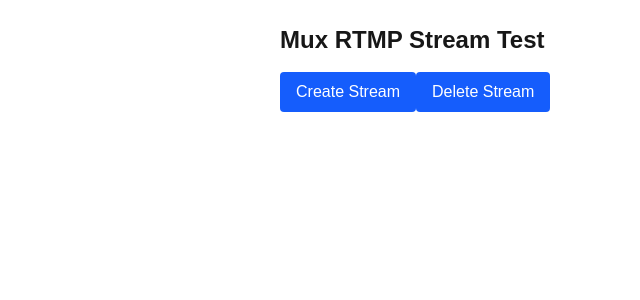
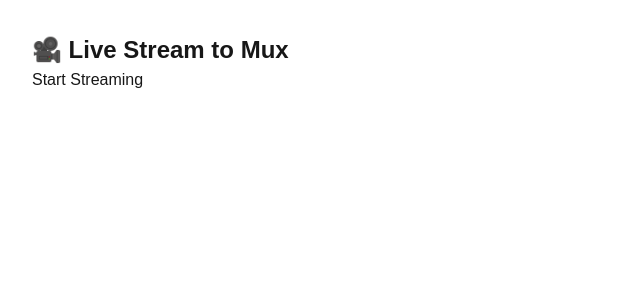
Before and after one commit to AryanDesh/ops-mux-testing, a Next.js app: page / in a window 1280 px wide. Shown: the top 300 px of the page, without its empty margins (0-640 px from the left). Built offline with nearby package versions, Linux system fonts and the light colour scheme.

Commit message:
initial working example

```diff
--- a/package.json
+++ b/package.json
@@ -14,7 +14,8 @@
     "next": "15.2.4",
     "next-video": "^2.2.0",
     "react": "^19.0.0",
-    "react-dom": "^19.0.0"
+    "react-dom": "^19.0.0",
+    "socket.io-client": "^4.8.1"
   },
   "devDependencies": {
     "@tailwindcss/postcss": "^4",
--- a/src/app/api/mux/create-stream/route.ts
+++ /dev/null
@@ -1,19 +0,0 @@
-import { NextRequest, NextResponse } from 'next/server';
-import mux from '@/libs/muxUtils';
-export async function POST(req: NextRequest) {
-  try {
-    const liveStream = await mux.video.liveStreams.create({
-      playback_policy: ['public'],
-      new_asset_settings: { playback_policy: ['public'] },
-    });
-    console.log(liveStream);
-    return NextResponse.json({
-      streamKey: liveStream.stream_key,
-      playbackId: liveStream.playback_ids?.[0]?.id,
-      streamId : liveStream.id
-    });
-  } catch (err) {
-    console.error('Mux error:', err);
-    return NextResponse.json({ error: 'Failed to create stream' }, { status: 500 });
-  }
-}
--- a/src/app/api/mux/delete-stream/route.ts
+++ /dev/null
@@ -1,10 +0,0 @@
-import { NextRequest, NextResponse } from 'next/server';
-import mux from '@/libs/muxUtils';
-
-export async function POST(req: NextRequest) {
-  const streamId = req.nextUrl.searchParams.get('streamId');
-  if (!streamId) return NextResponse.json({ error: 'Missing streamId' }, { status: 400 });
-
-  const stream = await mux.video.liveStreams.delete(streamId);
-  return NextResponse.json({ deletedStream : stream});
-}
--- a/src/app/api/mux/stream-status/route.ts
+++ b/src/app/api/mux/stream-status/route.ts
@@ -1,10 +1,20 @@
 import { NextRequest, NextResponse } from 'next/server';
-import mux from '@/libs/muxUtils';
 
 export async function GET(req: NextRequest) {
-  const streamId = req.nextUrl.searchParams.get('streamId');
-  if (!streamId) return NextResponse.json({ error: 'Missing streamId' }, { status: 400 });
+  const { searchParams } = new URL(req.url);
+  const streamId = searchParams.get('streamId');
 
-  const stream = await mux.video.liveStreams.retrieve(streamId);
-  return NextResponse.json({ isActive: stream.status });
+  if (!streamId) {
+    return NextResponse.json({ error: 'Missing streamId' }, { status: 400 });
+  }
+
+  try {
+    const res = await fetch(`http://localhost:3001/mux/status?streamId=${streamId}`);
+    const data = await res.json();
+
+    return NextResponse.json(data);
+  } catch (error) {
+    console.error('Mux Status API Error:', error);
+    return NextResponse.json({ error: 'Failed to fetch status' }, { status: 500 });
+  }
 }
--- a/src/app/page.tsx
+++ b/src/app/page.tsx
@@ -1,87 +1,88 @@
 'use client';
 
 import { useEffect, useState } from 'react';
+import StreamSender from '@/components/StreamSender';
+
 export default function Home() {
-  const [streamKey, setStreamKey] = useState('');
-  const [playbackId, setPlaybackId] = useState('');
-  const [streamId, setStreamId] = useState('');
-  const [streamActive, setStreamActive] = useState(false);
-  const [polling, setPolling] = useState(false);
-
-  const handleCreateStream = async () => {
-    const res = await fetch('/api/mux/create-stream', { method: 'POST' });
-    const data = await res.json();
-    setStreamKey(data.streamKey);
-    setPlaybackId(data.playbackId);
-    setStreamId(data.streamId);
-    setPolling(true);
-  };
-
-  const handleDeleteStream = async () => {
-    const res = await fetch('/api/mux/delete-stream', {method : 'POST'});
-    console.log(res.json());
-    setStreamKey('');
-    setPlaybackId('');
-    setStreamId('');
-    setStreamActive(false);
-    setPolling(false);
-  }
+  const [streamId, setStreamId] = useState<string | null>(null);
+  const [isStreamActive, setIsStreamActive] = useState(false);
 
   useEffect(() => {
-    if (!polling || !streamId) return;
+    if (!streamId) return;
+    console.log(streamId)
 
     const interval = setInterval(async () => {
-      const res = await fetch(`/api/mux/stream-status?streamId=${streamId}`);
-      const data = await res.json();
-      console.log('Polling:', data);
-      if (data.isActive == 'active') {
-        console.log("In is active")
-        setStreamActive(true);
-        setPolling(false);
-        clearInterval(interval);
+      try {
+        const res = await fetch(`/api/mux/status?streamId=${streamId}`);
+        const data = await res.json();
+        console.log(data);
+        if (data?.isActive) {
+          setIsStreamActive(true);
+          clearInterval(interval);
+        }
+      } catch (err) {
+        console.error('Error polling stream status:', err);
       }
-    }, 5000);
+    }, 3000);
 
     return () => clearInterval(interval);
-  }, [polling, streamId]);
+  }, [streamId]);
 
   return (
-    <main className="p-6 max-w-3xl mx-auto">
-      <h1 className="text-2xl font-bold mb-4">Mux RTMP Stream Test</h1>
-      <button
-        onClick={handleCreateStream}
-        className="px-4 py-2 bg-blue-600 text-white rounded"
-      >
-        Create Stream
-      </button>
+    <main style={{ padding: '2rem' }}>
+      <h1 style={{ fontSize: '1.5rem', fontWeight: 'bold' }}>🎥 Live Stream to Mux</h1>
 
-      <button
-        onClick={handleDeleteStream}
-        className="px-4 py-2 bg-blue-600 text-white rounded"
-      >
-        Delete Stream
-      </button>
+      <StreamSenderWrapper onStreamId={(id) => setStreamId(id)} />
 
-
-      {streamKey && (
-        <div className="mt-4 space-y-2">
-          <p><strong>Stream Key:</strong> {streamKey}</p>
-          <p><strong>RTMP URL:</strong> rtmp://global-live.mux.com:5222/app</p>
-          <p><strong>Playback ID:</strong> {playbackId}</p>
-        </div>
+      {streamId && !isStreamActive && (
+        <p style={{ marginTop: '1rem', color: 'orange' }}>⏳ Waiting for stream to become active...</p>
       )}
 
-      {streamActive && playbackId && (
-        <div className="mt-6">
-          <mux-player
-            playback-id={playbackId}
-            metadata-video-title="Test Stream"
-            metadata-viewer-user-id="user-id-007"
-            stream-type="live"
-            style={{ width: '100%', maxWidth: '640px', height: '360px' }}
-          />
-        </div>
+      {isStreamActive && (
+        <p style={{ marginTop: '1rem', color: 'green' }}>✅ Stream is LIVE!</p>
       )}
     </main>
   );
 }
+
+function StreamSenderWrapper({ onStreamId }: { onStreamId: (id: string) => void }) {
+  const [playbackId, setPlaybackId] = useState('');
+  const [streamId, setStreamId] = useState('');
+
+  useEffect(() => {
+    if (streamId) {
+      onStreamId(streamId);
+      console.log("Stream Sender" , streamId);
+    }
+  }, [streamId]);
+
+  return (
+    <StreamSenderCapture
+      onCapture={(data) => {
+        if (data.streamId) setStreamId(data.streamId);
+        if (data.playbackId) setPlaybackId(data.playbackId);
+      }}
+    />
+  );
+}
+
+function StreamSenderCapture({
+  onCapture,
+}: {
+  onCapture: (data: { playbackId: string; streamId: string }) => void;
+}) {
+  const [playbackId, setPlaybackId] = useState('');
+  const [streamId, setStreamId] = useState('');
+
+  useEffect(() => {
+    if (playbackId && streamId) {
+      onCapture({ playbackId, streamId });
+    }
+  }, [playbackId, streamId]);
+
+  return (
+    <StreamSender
+      key="sender"
+    />
+  );
+}
--- /dev/null
+++ b/src/components/StreamPlayer.tsx
@@ -0,0 +1,44 @@
+'use client';
+import { useEffect, useState } from 'react';
+
+interface StreamStatus {
+  status: string;
+  isActive: boolean;
+}
+
+export default function StreamPlayer({ playbackId, streamId }: { playbackId: string, streamId: string }) {
+  const [isLive, setIsLive] = useState(false);
+  const [status, setStatus] = useState<StreamStatus | null>(null);
+
+  useEffect(() => {
+    const pollStreamStatus = async () => {
+      try {
+        const res = await fetch(`/api/mux/stream-status?streamId=${streamId}`);
+        const data: StreamStatus = await res.json();
+        setStatus(data);
+        setIsLive(data.isActive);
+      } catch (error) {
+        console.error('Polling failed:', error);
+      }
+    };
+
+    const interval = setInterval(pollStreamStatus, 5000);
+    pollStreamStatus();
+    return () => clearInterval(interval);
+  }, [streamId]);
+
+  return (
+    <div className="mt-6">
+      <p><strong>Stream Status:</strong> {status?.status || 'Loading...'}</p>
+      {isLive && (
+        <mux-player
+          playback-id={playbackId}
+          metadata-video-title="Test Stream"
+          metadata-viewer-user-id="user-id-007"
+          stream-type="live"
+          style={{ width: '100%', maxWidth: '640px', height: '360px' }}
+        />
+      )}
+    </div>
+  );
+}
--- /dev/null
+++ b/src/components/StreamSender.tsx
@@ -0,0 +1,54 @@
+'use client';
+import { useEffect, useRef, useState } from 'react';
+import StreamPlayer from './StreamPlayer';
+import { io, Socket } from 'socket.io-client';
+
+export default function StreamSender() {
+  const socketRef = useRef<Socket | null>(null);
+  const mediaRecorderRef = useRef<MediaRecorder | null>(null);
+  const [isStreaming, setIsStreaming] = useState(false);
+  const [playbackId, setPlaybackId] = useState('');
+  const [stream_id, setStream_id] = useState('');
+
+  const startStreaming = async () => {
+    socketRef.current = io('http://localhost:3001');
+    console.log(socketRef.current)
+
+    socketRef.current.on('connect', async () => {
+      const stream = await navigator.mediaDevices.getUserMedia({ video: true, audio: true });
+
+      mediaRecorderRef.current = new MediaRecorder(stream, {
+        mimeType: 'video/webm; codecs=vp8,opus',
+      });
+
+      mediaRecorderRef.current.ondataavailable = (event) => {
+        if (event.data.size > 0 && socketRef.current?.connected) {
+          event.data.arrayBuffer().then(buffer => {
+            socketRef.current?.emit('message', buffer);
+          });
+        }
+      };
+
+      mediaRecorderRef.current.start(1000);
+      setIsStreaming(true);
+    });
+
+    socketRef.current.on('message', (msg: string) => {
+      const { playbackId, streamId } = JSON.parse(msg);
+      setPlaybackId(playbackId);
+      setStream_id(streamId);
+    });
+  };
+
+  return (
+    <div>
+      <button onClick={startStreaming} disabled={isStreaming}>
+        {isStreaming ? 'Streaming...' : 'Start Streaming'}
+      </button>
+
+      {playbackId && (
+        <StreamPlayer playbackId={playbackId} streamId={stream_id} />
+      )}
+    </div>
+  );
+}
```
Also changed, not shown: 1 other file (tests, documents, lock files or other folders).
